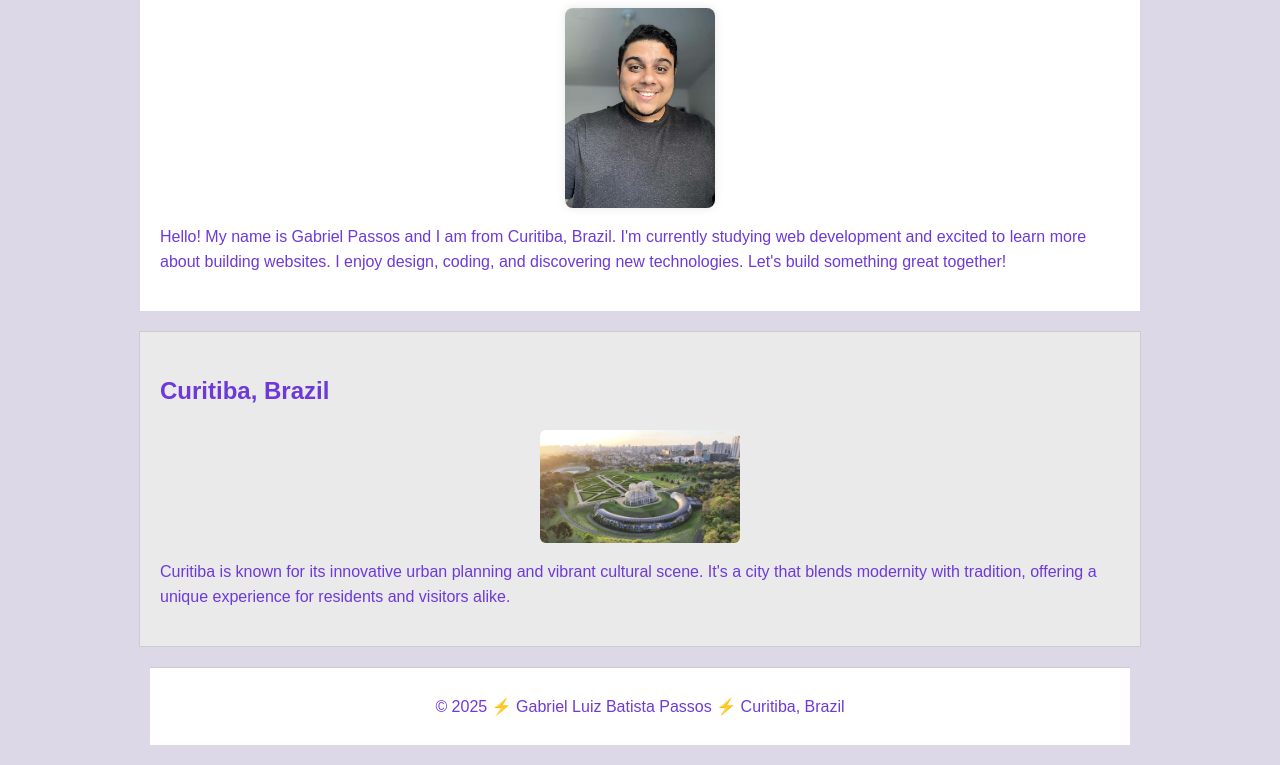
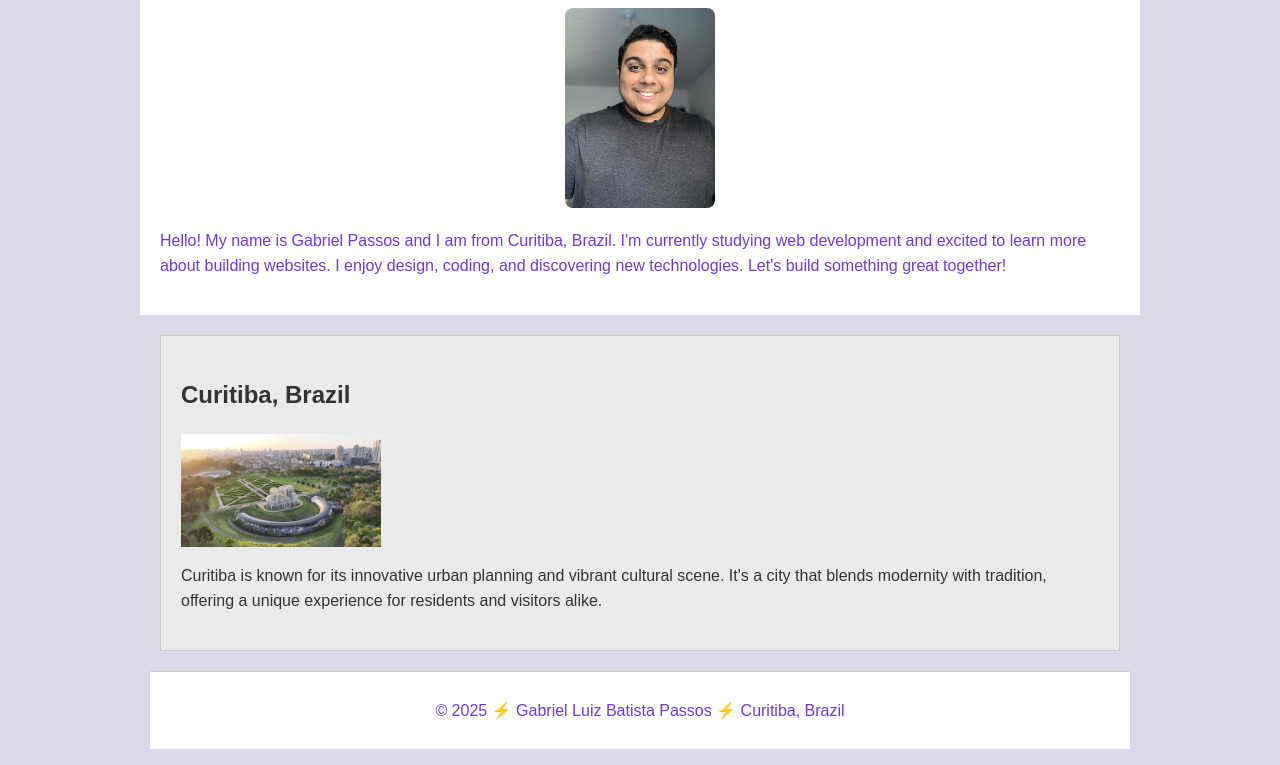
Before and after one commit to GabrielLuizBatistaPassos/wdd130, a plain HTML site: page index.html in a window 1280 px wide. Shown: the part 152-917 px from the top of the page. Drawn offline with Linux system fonts and the light colour scheme; files that its build step writes are made by us from their sources.

Commit message:
Enhance homepage layout and styling

```diff
--- a/index.html
+++ b/index.html
@@ -27,8 +27,10 @@
 
   <aside>
     <h2>Curitiba, Brazil</h2>
-    <img src="images/curitiba.webp" alt="Curitiba, Brazil">
-    <p>Curitiba is known for its innovative urban planning and vibrant cultural scene. It's a city that blends modernity with tradition, offering a unique experience for residents and visitors alike.</p>
+    <img src="images/curitiba.webp" alt="Curitiba, Brazil landscape">
+    <p>
+      Curitiba is known for its innovative urban planning and vibrant cultural scene. It's a city that blends modernity with tradition, offering a unique experience for residents and visitors alike.
+    </p>
   </aside>
 
   <footer>
--- /dev/null
+++ b/styles.css
@@ -0,0 +1,61 @@
+/* Estilização geral */
+body {
+  font-family: Arial, sans-serif;
+  line-height: 1.6;
+  margin: 0;
+  padding: 0;
+  background-color: #ddd8e7;
+  color: #6e39d9;
+}
+
+/* Container principal */
+main {
+  max-width: 960px;
+  margin: 20px auto;
+  padding: 20px;
+  background-color: #fff;
+}
+
+/* Imagem de perfil dentro do main - seletor mais específico */
+main img {
+  width: 150px;
+  height: auto;
+  border-radius: 8px;
+  display: block;
+  margin: 0 auto 20px;
+}
+
+/* Seção lateral */
+aside {
+  max-width: 960px;
+  margin: 20px auto;
+  padding: 20px;
+  background-color: #eaeaea;
+  border: 1px solid #ccc;
+  color: #333333;
+  width: 90%; /* largura responsiva */
+  box-sizing: border-box;
+}
+
+/* Imagem dentro do aside */
+aside img {
+  width: 200px;
+  height: auto;
+  display: block;
+  margin-bottom: 10px;
+}
+
+/* Remove padding dos parágrafos */
+p {
+  padding: 0;
+}
+
+/* Rodapé */
+footer {
+  max-width: 960px;
+  margin: 20px auto 0 auto; /* margin-top */
+  padding: 10px;
+  border-top: 1px solid #ccc;
+  text-align: center;
+  background-color: #fff;
+}
```
